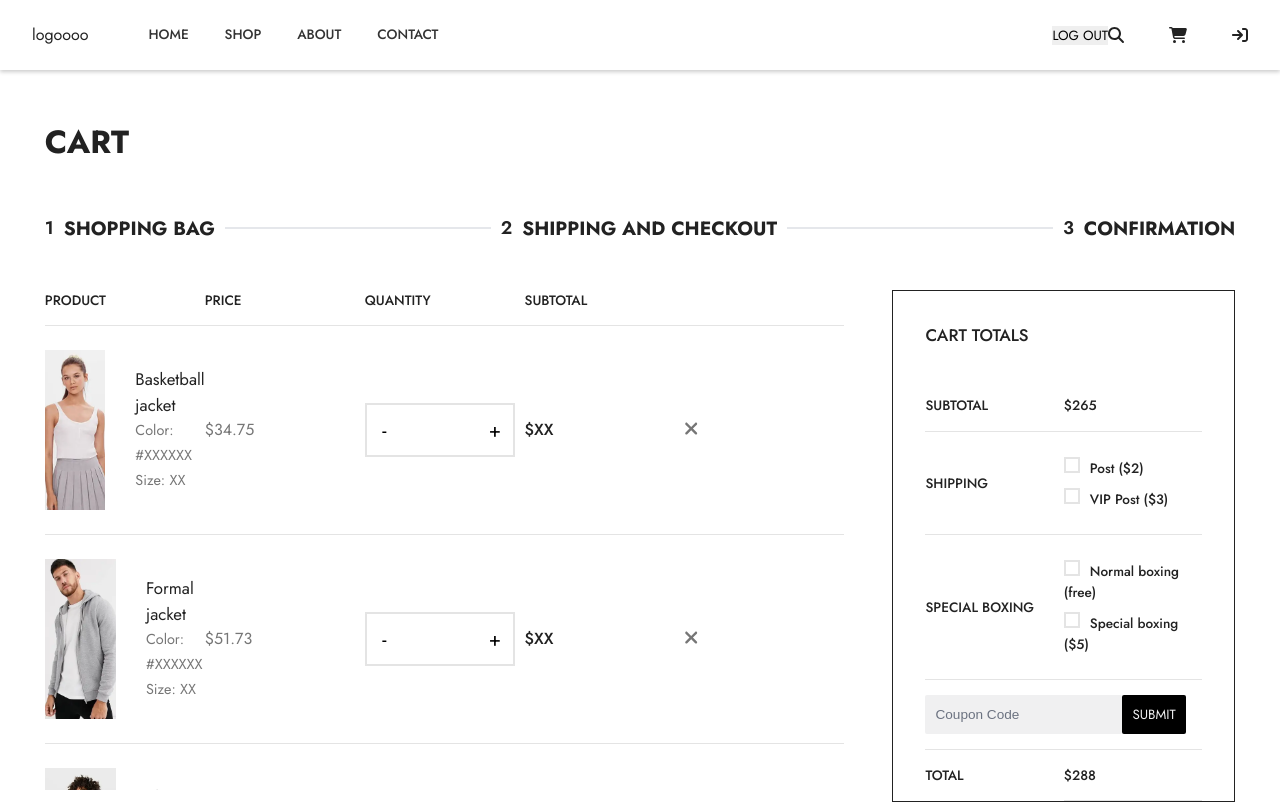
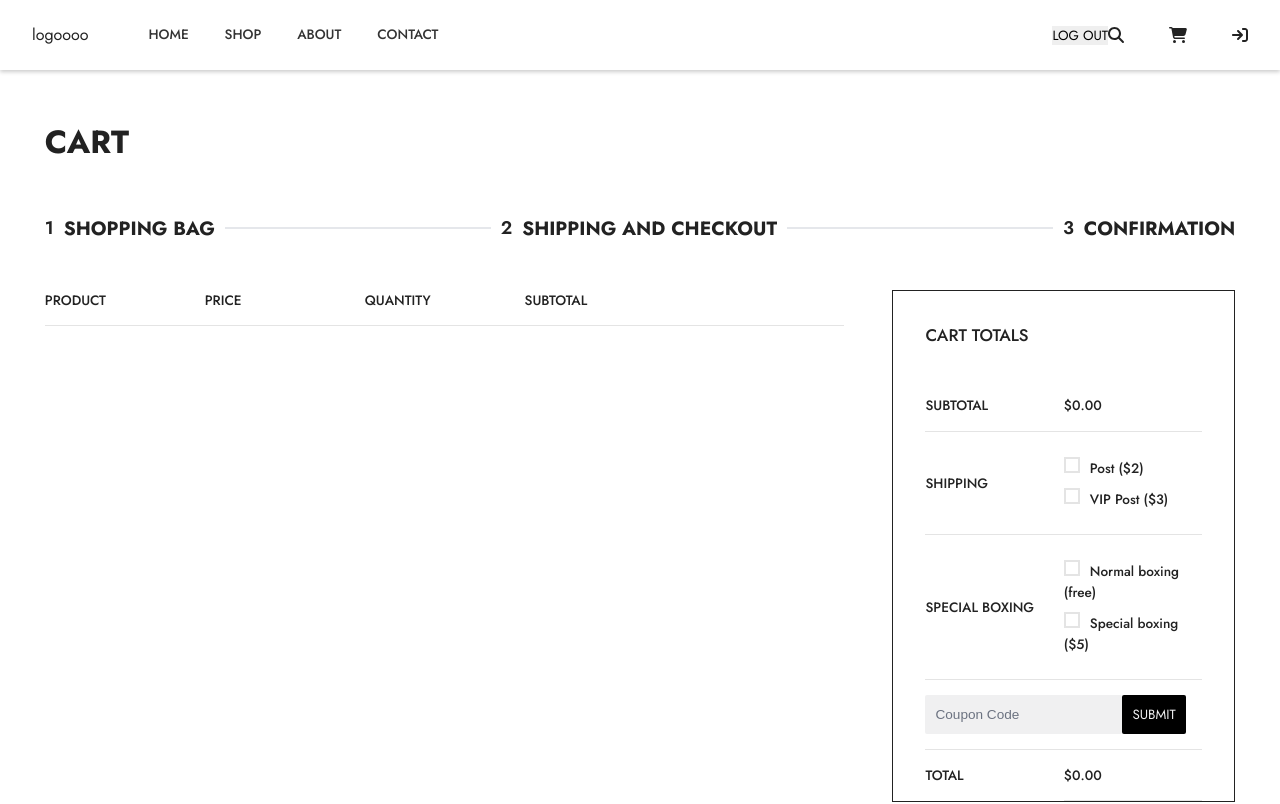
Before and after one commit to Sahba-Rezvani/redwine-website, a React (Create React App) app: page /shopping-wizard in a window 1280 px wide. Shown: the top 804 px of the page. Built offline with nearby package versions, Linux system fonts and the light colour scheme; data requests are answered from the project's data file.

Commit message:
fix shoppings transfer data

```diff
--- a/src/components/App.js
+++ b/src/components/App.js
@@ -60,6 +60,12 @@ export default function App() {
     }
   }, []);
 
+  useEffect(() => {
+    console.log("Updated cartProducts:", cartProducts);
+  }, [cartProducts]); // هر وقت cartProducts تغییر کرد، این اجرا میشه
+
+
+
   if (loading) return <div>Loading...</div>;
   if (error) return <div>Error: {error}</div>;
 
@@ -99,6 +105,18 @@ export default function App() {
   const isAuthenticated = () => {
     return !!localStorage.getItem("loggedInUser");
   };
+
+  const updateQuantity = (id, color, size, newQuantity) => {
+    setCartProducts((prevCart) =>
+      prevCart.map((item) =>
+        item.id === id && item.color === color && item.size === size
+          ? { ...item, quantity: newQuantity }
+          : item
+      )
+    );
+  };
+
+
 
   // const handleAddToCart = (product, count, selectedColor, selectedSize) => {
   //   //اتفاقات داخل این فانکشن باید با فشردن دکمه کم  و زیاد در Countr رقم بخورد
@@ -207,7 +225,7 @@ export default function App() {
         onClose={toggleShoppingBagDrawer()}
       >
         <ShoppingBag
-          // updateQuantity={updateQuantity}
+          updateQuantity={updateQuantity}
           cartProducts={cartProducts}
           toggleDrawer={toggleShoppingBagDrawer}
         />
@@ -244,7 +262,7 @@ export default function App() {
               products={products}
               count={count}
               setCount={setCount}
-              // updateQuantity={updateQuantity}
+              updateQuantity={updateQuantity}
               cartProducts={cartProducts}
               selectedColor={selectedColor}
               setSelectedColor={setSelectedColor}
@@ -262,6 +280,7 @@ export default function App() {
               products={products}
               count={count}
               setCount={setCount}
+              cartProducts={cartProducts}
             />
           }
         />
--- a/src/components/Counter.js
+++ b/src/components/Counter.js
@@ -10,18 +10,15 @@ export function Counter({
   const increaseQuantity = () => {
     setCount((c) => c + 1);
     forTest(selectedProduct, count, selectedColor, selectedSize);
-    // updateQuantity(productId, count);
   };
   const decreaseQuantity = () => {
     setCount((c) => (c > 2 ? c - 1 : 1));
     forTest(selectedProduct, count, selectedColor, selectedSize);
-    // updateQuantity(productId, count);
   };
   const handleChange = (e) => {
     const value = parseInt(e.target.value, 10) || count;
     setCount(Number(value));
     forTest(selectedProduct, count, selectedColor, selectedSize);
-    // updateQuantity(productId, value);
   };
   return (
     <div className="counter-container">
--- a/src/components/ShoppingBag.js
+++ b/src/components/ShoppingBag.js
@@ -1,15 +1,30 @@
 import { faXmark } from "@fortawesome/free-solid-svg-icons";
 import { FontAwesomeIcon } from "@fortawesome/react-fontawesome";
 import * as React from "react";
-import { useState } from "react";
+import { useState , useEffect } from "react";
 import Box from "@mui/material/Box";
 import { Link } from "react-router-dom";
 
 export function ShoppingBag({ toggleDrawer, cartProducts, updateQuantity }) {
   const [totalPrice, setTotalPrice] = useState(0);
 
+
+  useEffect(() => {
+    console.log("ShoppingBag cartProducts updated:", cartProducts);
+  }, [cartProducts]);
+
   // const addedProducts = null;
   // const addedProducts = products.slice(5, 11);
+
+  useEffect(() => {
+    const total = cartProducts.reduce((acc, product) => {
+      return acc + product.price * product.quantity;
+    }, 0);
+
+    setTotalPrice(total.toFixed(2));
+  }, [cartProducts]);
+
+
 
   const bagProductsNum = cartProducts ? cartProducts.length : 0;
 
@@ -33,8 +48,8 @@ export function ShoppingBag({ toggleDrawer, cartProducts, updateQuantity }) {
             {cartProducts.map((product, i) => (
               <CartProduct
                 product={product}
-                key={product.id}
-                // updateQuantity={updateQuantity}
+                key={`${product.id}-${product.color}-${product.size}`}
+                updateQuantity={updateQuantity}
               />
             ))}
           </div>
@@ -63,20 +78,28 @@ export function ShoppingBag({ toggleDrawer, cartProducts, updateQuantity }) {
   );
 }
 
-export function CartProduct({ product, updateQuantity }) {
+export function CartProduct({ product, updateQuantity  }) {
+
+
+
   const increaseQuantity = () => {
-    const newCount = product.quantity + 1;
-    // updateQuantity(product.id, newCount);
+    updateQuantity(product.id, product.color, product.size, product.quantity + 1);
+
+    console.log(product , '❤️❤️');
+
+
+
   };
 
   const decreaseQuantity = () => {
-    const newCount = product.quantity > 1 ? product.quantity - 1 : 1;
-    // updateQuantity(product.id, newCount);
+    if (product.quantity > 1) {
+      updateQuantity(product.id, product.color, product.size, product.quantity - 1);
+    }
   };
 
   const handleChange = (e) => {
     const value = parseInt(e.target.value, 10) || 1;
-    updateQuantity(product.id, value);
+    updateQuantity(product.id, product.color, product.size, value);
   };
 
   return (
--- a/src/components/ShoppingWizard.js
+++ b/src/components/ShoppingWizard.js
@@ -10,12 +10,17 @@ import FloatingInput from "./InputFloatingLabel";
 import "primereact/resources/themes/lara-light-cyan/theme.css";
 import { styled } from "@mui/material";
 
-export default function ShoppingWizard({ products, quantity, setQuantity }) {
+export default function ShoppingWizard({ products, quantity, setQuantity, cartProducts }) {
   const stepperRef = useRef(null);
   const [shipping, setShipping] = useState(null);
   const [boxing, setBoxing] = useState(null);
   const addedProducts = products.slice(5, 9);
   // const addedProducts=null;
+
+  const totalPrice = cartProducts.reduce(
+    (acc, product) => acc + product.price * product.quantity,
+    0
+  );
 
   return (
     <div className="section-width shop_wizard">
@@ -35,8 +40,8 @@ export default function ShoppingWizard({ products, quantity, setQuantity }) {
                   </tr>
                 </thead>
                 <tbody>
-                  {addedProducts.map((product) => (
-                    <tr>
+                  {cartProducts.map((product) => (
+                    <tr key={`${product.id}-${product.color}-${product.size}`}>
                       <td>
                         <div className="wizard_product">
                           <div className="wizard_product-img">
@@ -44,8 +49,8 @@ export default function ShoppingWizard({ products, quantity, setQuantity }) {
                           </div>
                           <div className="wizard_product-info">
                             <h4>{product.name}</h4>
-                            <p>Color: #XXXXXX</p>
-                            <p>Size: XX</p>
+                            <p>Color: {product.color ? product.color : "N/A"}</p>
+                            <p>Size: {product.size ? product.size : "N/A"}</p>
                           </div>
                         </div>
                       </td>
@@ -53,19 +58,21 @@ export default function ShoppingWizard({ products, quantity, setQuantity }) {
                         <p className="wizard_product-price">${product.price}</p>
                       </td>
                       <td>
-                        <Counter counter={quantity} setCounter={setQuantity} />
+                        <p>{product.quantity}</p>
                       </td>
-                      <td className="wizard_product-subtotal">$XX</td>
+                      <td className="wizard_product-subtotal">
+                        ${product.price * product.quantity}
+                      </td>
                       <td>
-                        {" "}
                         <FontAwesomeIcon
                           className="wizard_product-remove"
                           icon={faXmark}
-                        />{" "}
+                        />
                       </td>
                     </tr>
                   ))}
                 </tbody>
+
               </table>
             </div>
             <div className="wizard_cart-totals">
@@ -75,7 +82,7 @@ export default function ShoppingWizard({ products, quantity, setQuantity }) {
                   <tbody>
                     <tr>
                       <th>subtotal</th>
-                      <td>$265</td>
+                      <td>${totalPrice.toFixed(2)}</td>
                     </tr>
                     <tr>
                       <th>shipping</th>
@@ -147,7 +154,7 @@ export default function ShoppingWizard({ products, quantity, setQuantity }) {
                     </tr>
                     <tr>
                       <th>total</th>
-                      <td>$288</td>
+                      <td>${totalPrice.toFixed(2)}</td>
                     </tr>
                   </tbody>
                 </table>
--- a/src/pages/ProductDetails.js
+++ b/src/pages/ProductDetails.js
@@ -28,6 +28,7 @@ export default function ProductDetails({
     console.log(product);
     setSelectedProduct(product);
   }, [selectedProduct, id, products]);
+
 
   function handleImageSelect(imgUrl) {
     setSelectedImage(imgUrl);
@@ -131,7 +132,7 @@ export default function ProductDetails({
                     forTest={forTest}
                     selectedColor={selectedColor}
                     selectedSize={selectedSize}
-                    // updateQuantity={updateQuantity}
+                    updateQuantity={updateQuantity}
                     cartProducts={cartProducts}
                   />
                   <button
```
